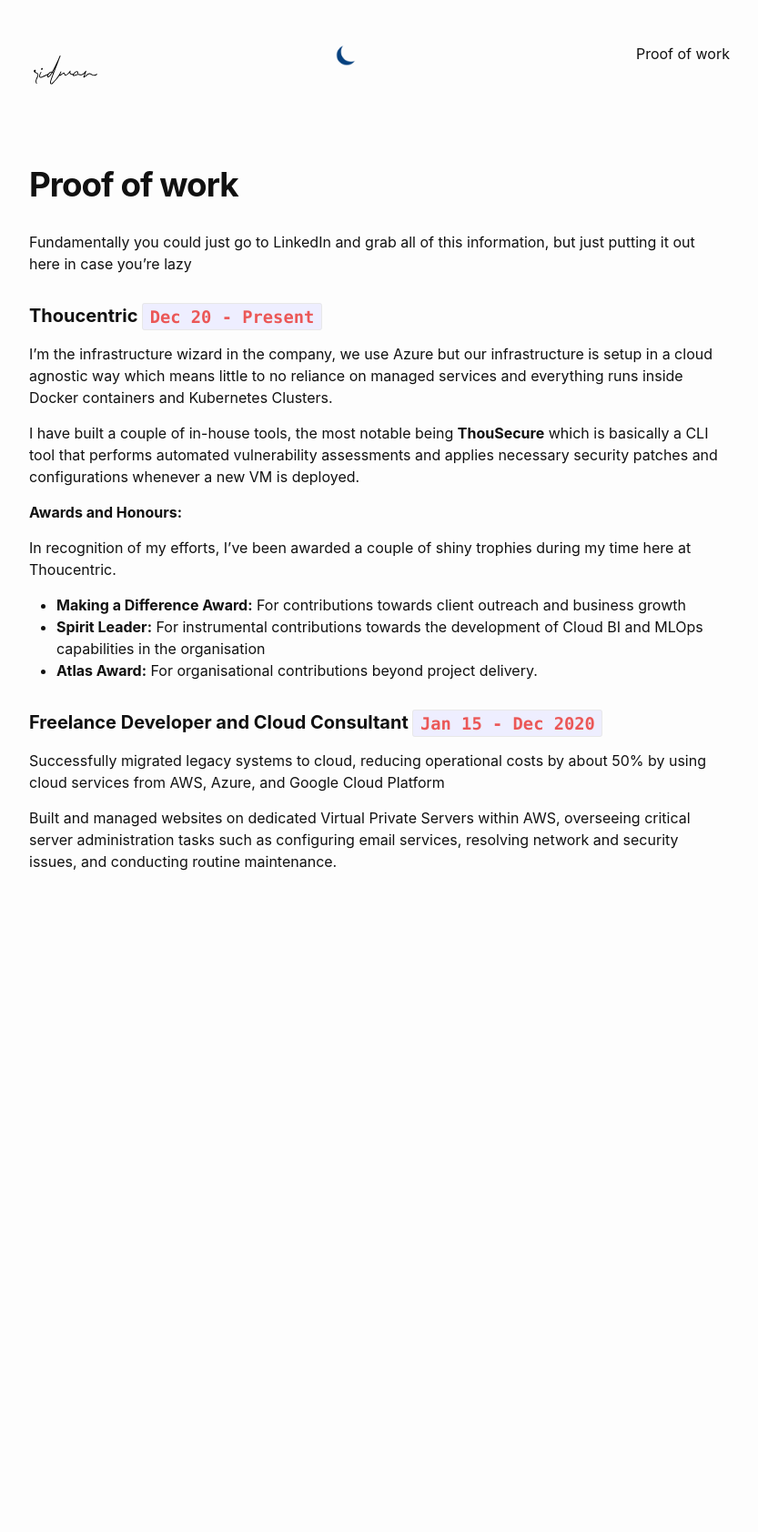
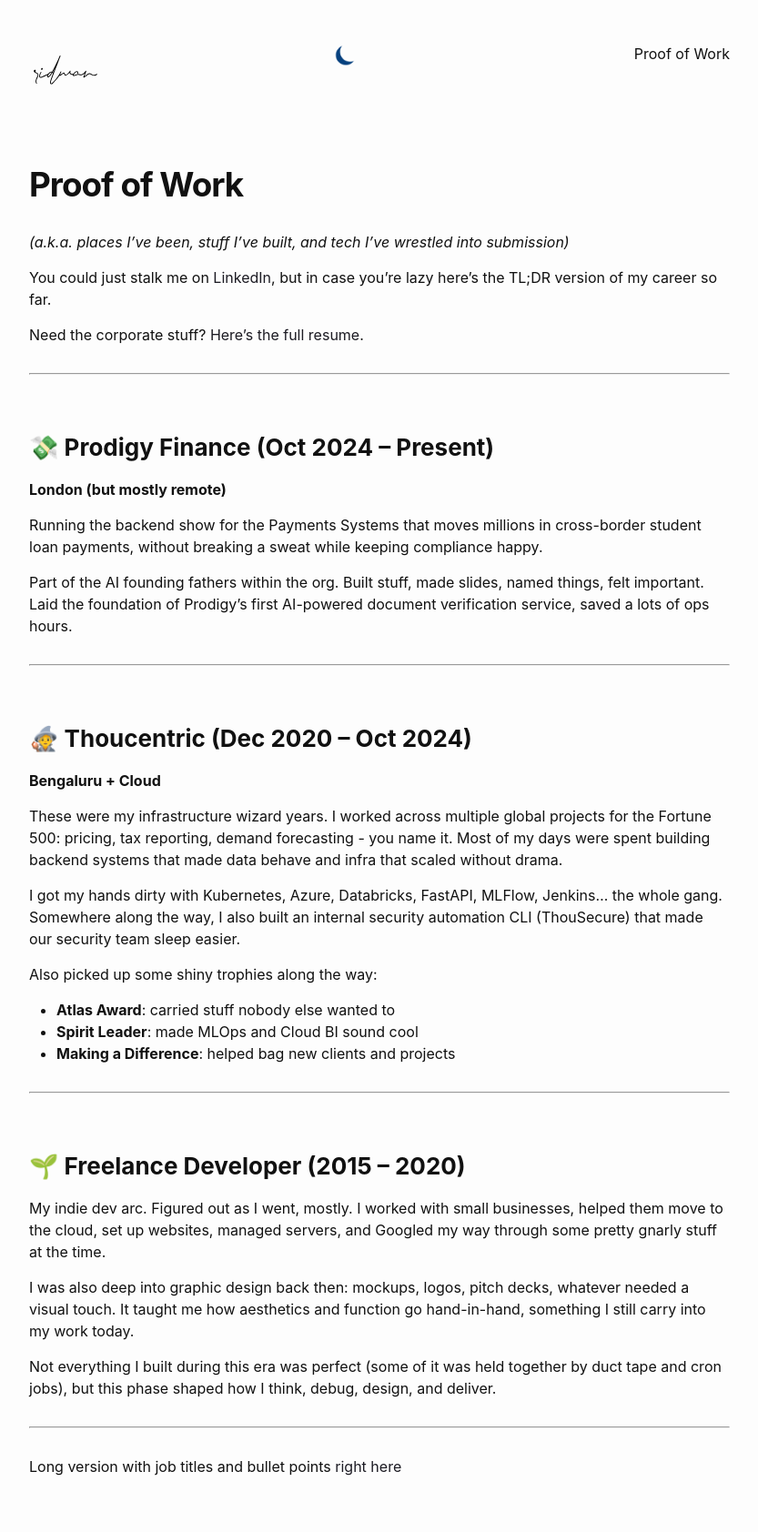
Before and after one commit to rdwns/rdwn, a Jekyll site: the page built from work.markdown, in a window 1280 px wide. Shown: the whole page at 91% size, without its empty margins (223-1056 px from the left). Built offline with Jekyll 4.4.1, drawn with Linux system fonts in a browser that asks for light colours; before the commit the page ends 1019 px from its top, so only the background shows below that.

Commit message:
update proof of work

```diff
--- a/work.markdown
+++ b/work.markdown
@@ -1,28 +1,48 @@
 ---
 layout: page
-title: Proof of work
+title: Proof of Work
 permalink: /work/
 ---
 
-Fundamentally you could just go to LinkedIn and grab all of this information, but just putting it out here in case you’re lazy
+_(a.k.a. places I’ve been, stuff I’ve built, and tech I’ve wrestled into submission)_
 
-#### Thoucentric `Dec 20 - Present`
+You could just stalk me on [LinkedIn](https://linkedin.com/in/rdwn), but in case you're lazy here’s the TL;DR version of my career so far.
 
-I’m the infrastructure wizard in the company, we use Azure but our infrastructure is setup in a cloud agnostic way which means little to no reliance on managed services and everything runs inside Docker containers and Kubernetes Clusters.
+Need the corporate stuff? [Here’s the full resume](https://rdwn.dev/Ridwan_Resume.pdf).
 
-I have built a couple of in-house tools, the most notable being **ThouSecure** which is basically a CLI tool that performs automated vulnerability assessments and applies necessary security patches and configurations whenever a new VM is deployed.
+---
 
-**Awards and Honours:**
+### 💸 Prodigy Finance (Oct 2024 – Present)
+**London (but mostly remote)**
 
-In recognition of my efforts, I've been awarded a couple of shiny trophies during my time here at Thoucentric.
+Running the backend show for the Payments Systems that moves millions in cross-border student loan payments, without breaking a sweat while keeping compliance happy.
 
-- **Making a Difference Award:** For contributions towards client outreach and business growth
-- **Spirit Leader:** For instrumental contributions towards the development of Cloud BI and MLOps capabilities in the organisation
-- **Atlas Award:** For organisational contributions beyond project delivery.
+Part of the AI founding fathers within the org. Built stuff, made slides, named things, felt important. Laid the foundation of Prodigy's first AI-powered document verification service, saved a lots of ops hours.
 
+---
 
-#### Freelance Developer and Cloud Consultant `Jan 15 - Dec 2020`
+### 🧙 Thoucentric (Dec 2020 – Oct 2024)
+**Bengaluru + Cloud**
 
-Successfully migrated legacy systems to cloud, reducing operational costs by about 50% by using cloud services from AWS, Azure, and Google Cloud Platform
+These were my infrastructure wizard years. I worked across multiple global projects for the Fortune 500: pricing, tax reporting, demand forecasting - you name it. Most of my days were spent building backend systems that made data behave and infra that scaled without drama.
 
-Built and managed websites on dedicated Virtual Private Servers within AWS, overseeing critical server administration tasks such as configuring email services, resolving network and security issues, and conducting routine maintenance.
+I got my hands dirty with Kubernetes, Azure, Databricks, FastAPI, MLFlow, Jenkins... the whole gang. Somewhere along the way, I also built an internal security automation CLI (ThouSecure) that made our security team sleep easier.
+
+Also picked up some shiny trophies along the way:
+- **Atlas Award**: carried stuff nobody else wanted to
+- **Spirit Leader**: made MLOps and Cloud BI sound cool
+- **Making a Difference**: helped bag new clients and projects
+
+---
+
+### 🌱 Freelance Developer  (2015 – 2020)
+
+My indie dev arc. Figured out as I went, mostly. I worked with small businesses, helped them move to the cloud, set up websites, managed servers, and Googled my way through some pretty gnarly stuff at the time.
+
+I was also deep into graphic design back then: mockups, logos, pitch decks, whatever needed a visual touch. It taught me how aesthetics and function go hand-in-hand, something I still carry into my work today.
+
+Not everything I built during this era was perfect (some of it was held together by duct tape and cron jobs), but this phase shaped how I think, debug, design, and deliver.
+
+---
+
+Long version with job titles and bullet points [right here](https://rdwn.dev/Ridwan_Resume.pdf)
```
